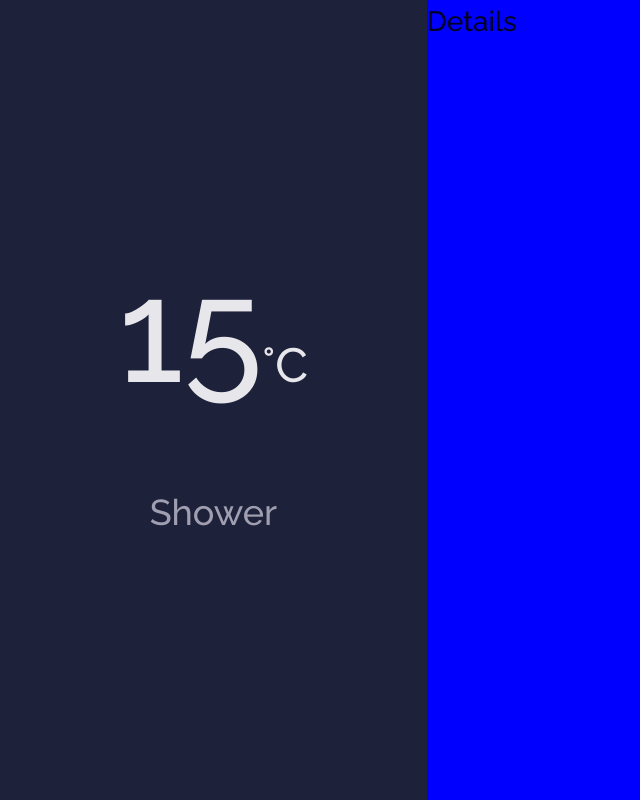
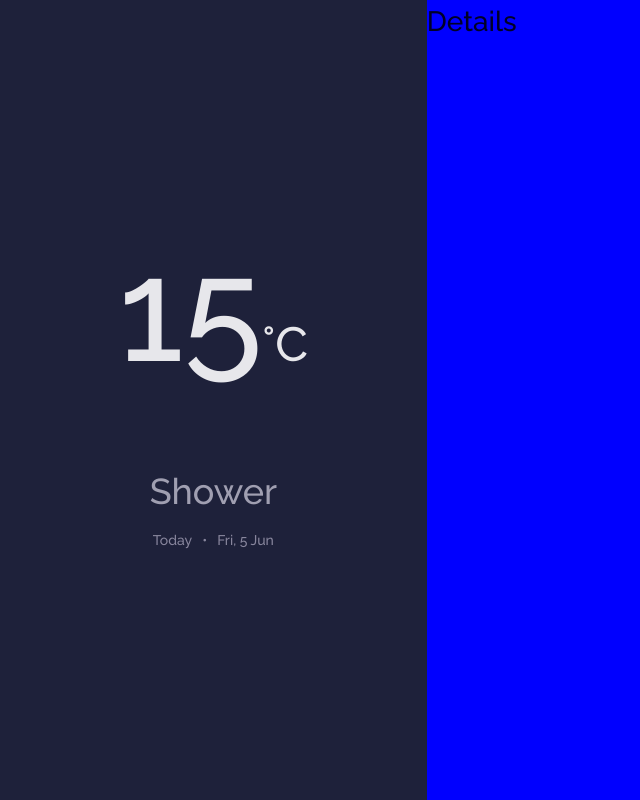
Before and after one commit to bjaider/weather-app, a React (Create React App) app: page / in a window 1280 px wide. Shown: the whole page, without its empty margins (0-640 px from the left). Built offline with nearby package versions, Linux system fonts and the light colour scheme.

Commit message:
Current date component added

```diff
--- /dev/null
+++ b/src/components/currentDate/index.js
@@ -0,0 +1,13 @@
+import React from 'react'
+import './style.scss'
+const CurrentDate = ({date}) => {
+  return (
+    <div className="current-date-container">
+      <p>Today</p>
+      <span>•</span>
+      <p>{date}</p>
+    </div>
+  )
+}
+
+export default CurrentDate
--- /dev/null
+++ b/src/components/currentDate/style.scss
@@ -0,0 +1,13 @@
+@import '../../styles/variables';
+.current-date-container {
+  display: flex;
+  justify-content: center;
+  align-items: center;
+  span {
+    color: #88869d;
+  }
+  p {
+    color: #88869d;
+    margin: 10px;
+  }
+}
--- a/src/components/currentWeather/index.js
+++ b/src/components/currentWeather/index.js
@@ -1,10 +1,12 @@
 import React from 'react'
+import CurrentDate from '../currentDate'
 import Temperature from '../temperature'
 import './style.scss'
 const CurrentWeather = () => {
   return (
     <div className="current-weather-container">
       <Temperature temperature={15} weatherState={'Shower'} />
+      <CurrentDate date={'Fri, 5 Jun'}/>
     </div>
   )
 }
--- a/src/components/currentWeather/style.scss
+++ b/src/components/currentWeather/style.scss
@@ -4,5 +4,6 @@
   flex: 1;
   display: flex;
   justify-content: center;
+  flex-direction: column;
   align-items: center;
 }
--- a/src/components/temperature/index.js
+++ b/src/components/temperature/index.js
@@ -5,10 +5,10 @@ const Temperature = ({temperature, weatherState}) => {
   return (
     <div className="temperature-container">
       <div>
-        <h1>{temperature}</h1>
+        <p>{temperature}</p>
         <span>°C</span>
       </div>
-      <h3>{weatherState}</h3>
+      <p>{weatherState}</p>
     </div>
   )
 }
--- a/src/components/temperature/style.scss
+++ b/src/components/temperature/style.scss
@@ -6,7 +6,7 @@
     justify-content: center;
     align-items: flex-end;
     margin-bottom: 80px;
-    h1 {
+    p {
       margin: 0;
       color: $textColor;
       font-size: 144px;
@@ -19,7 +19,7 @@
     }
   }
 
-  h3 {
+  p {
     margin: 0;
     font-size: 36px;
     color: #a09fb1;
```
